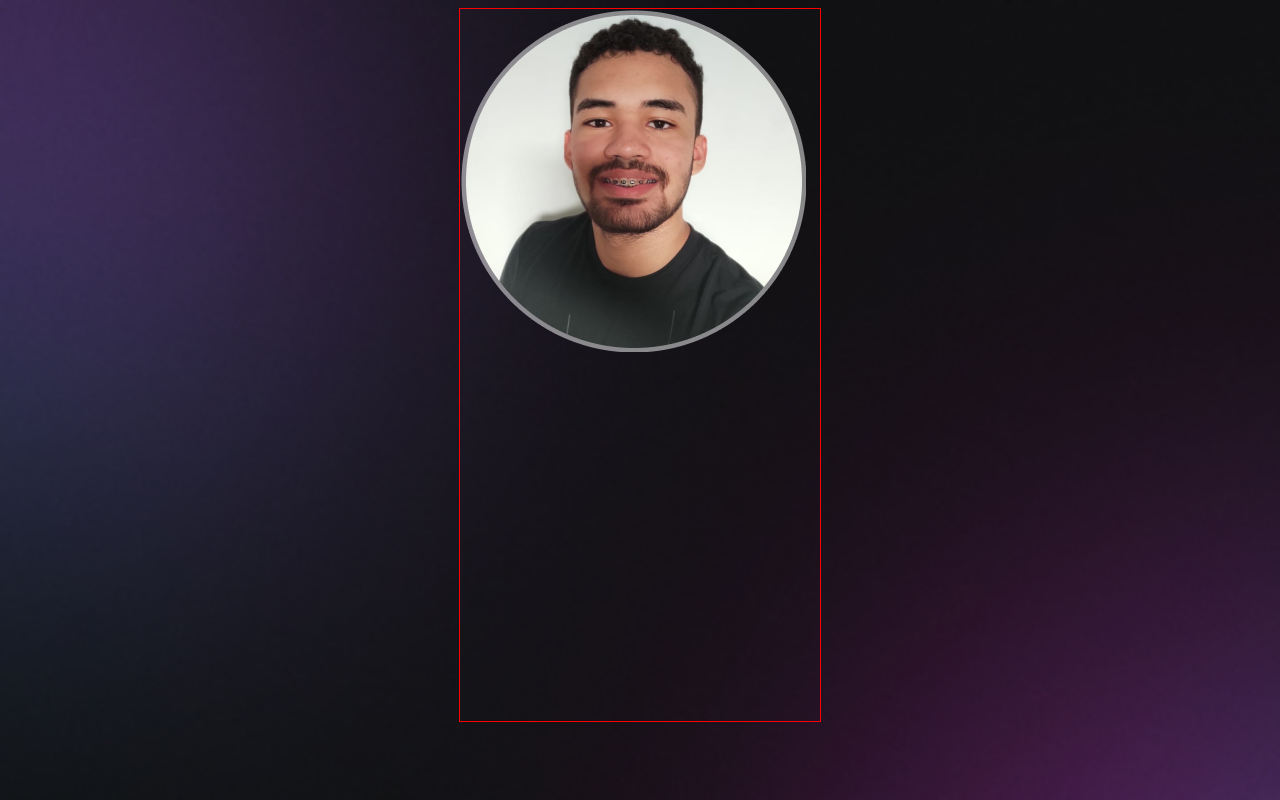
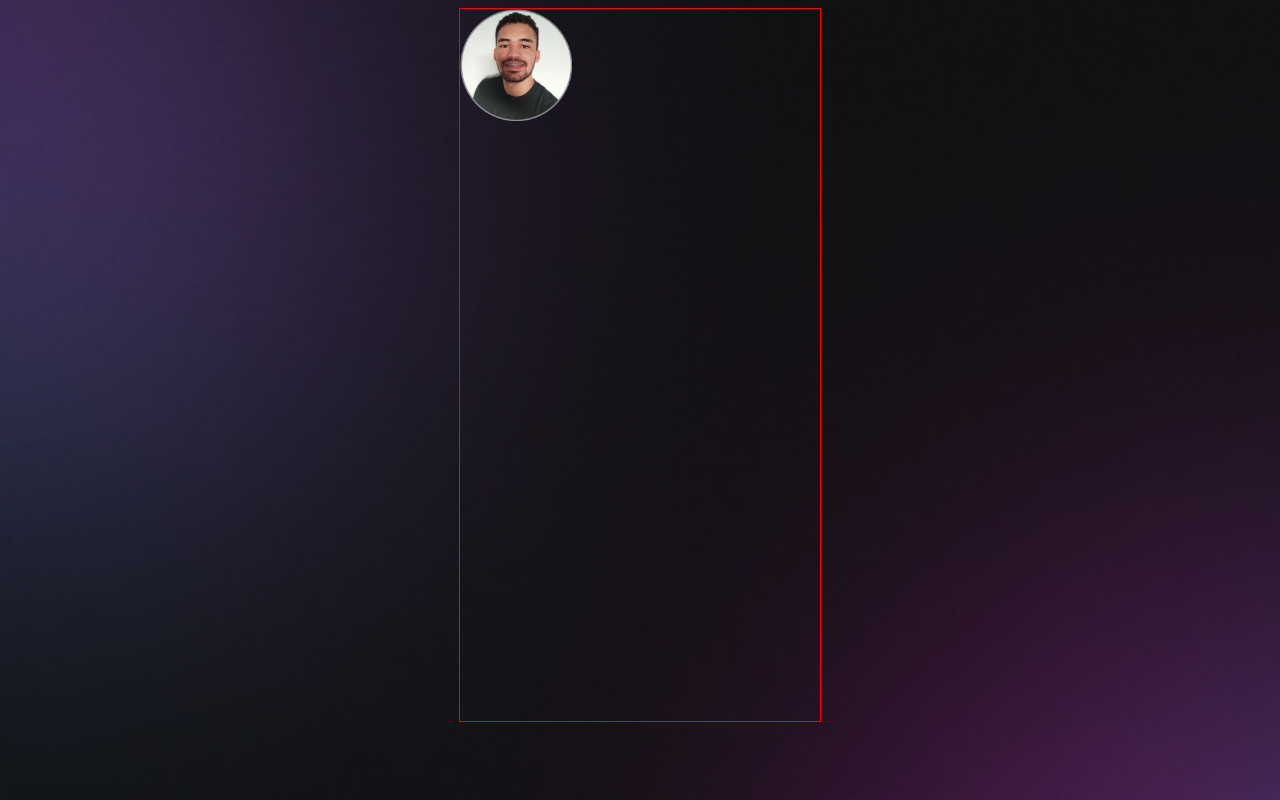
Before and after one commit to MarcosVenicioSJr/DevLInks, a plain HTML site: page index.html in a window 1280 px wide. Drawn offline with Linux system fonts and the light colour scheme.

Commit message:
Stylizando a imagem

```diff
--- a/style.css
+++ b/style.css
@@ -12,3 +12,8 @@ body {
   margin-right: auto;
   margin-left: auto;
 }
+
+#profile img{
+  width: 112px;
+  height: 112px;
+}
```
